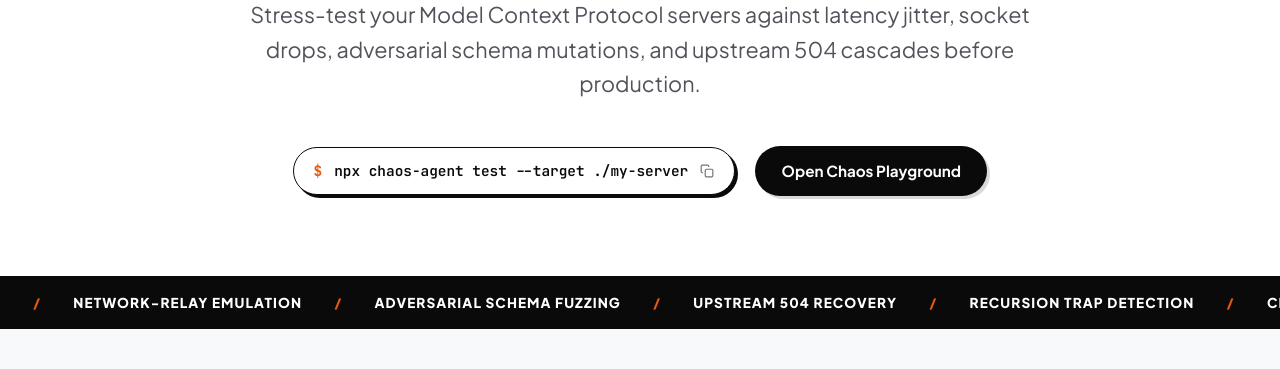
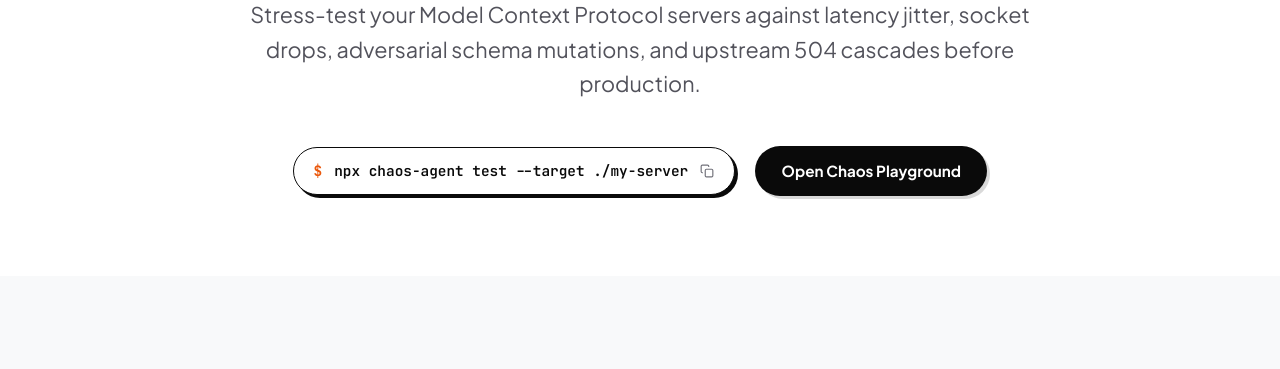
Before and after one commit to bhavukar/chaos-agent, a website with bundled scripts: page web/index.html in a window 1280 px wide. Shown: the part 373-742 px from the top of the page. Built offline with nearby package versions, Linux system fonts and the light colour scheme.

Commit message:
style: remove marquee strip

```diff
--- a/web/index.html
+++ b/web/index.html
@@ -57,26 +57,6 @@
         </div>
       </div>
     </section>
-
-    <!-- Kinetic Marquee Statement -->
-    <div class="marquee-strip">
-      <div class="marquee-track">
-        <span>CHAOS RESILIENCE HUNTER</span>
-        <span class="sep">/</span>
-        <span>NETWORK-RELAY EMULATION</span>
-        <span class="sep">/</span>
-        <span>ADVERSARIAL SCHEMA FUZZING</span>
-        <span class="sep">/</span>
-        <span>UPSTREAM 504 RECOVERY</span>
-        <span class="sep">/</span>
-        <span>RECURSION TRAP DETECTION</span>
-        <span class="sep">/</span>
-        <span>CHAOS RESILIENCE HUNTER</span>
-        <span class="sep">/</span>
-        <span>NETWORK-RELAY EMULATION</span>
-        <span class="sep">/</span>
-      </div>
-    </div>
 
     <!-- Interactive Chaos Playground -->
     <section id="playground" class="playground-section">
```
